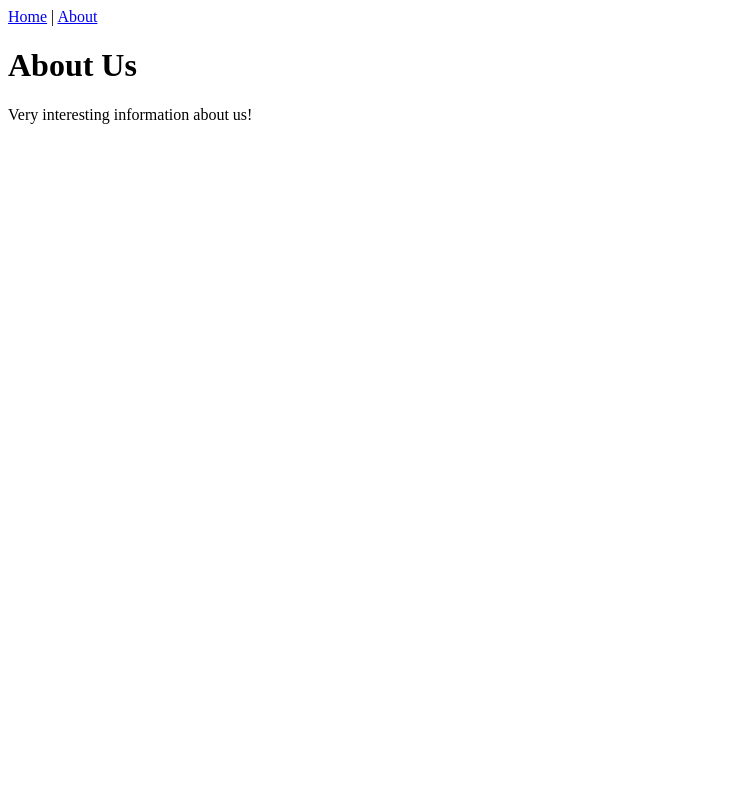
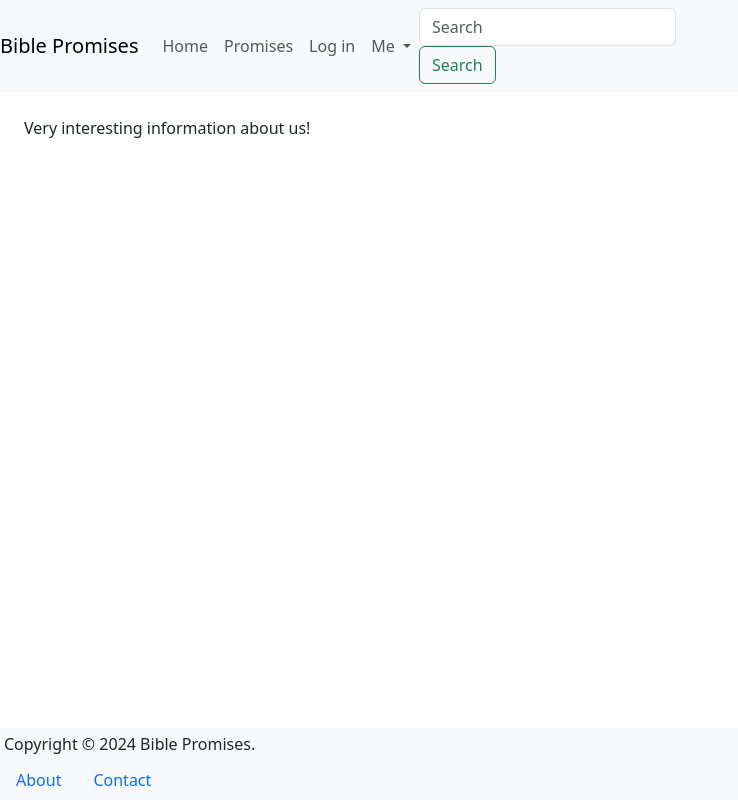
Before and after one commit to samoore333/biblepromises.com, a Django app: page /about-us/ in a window 1280 px wide. Shown: the whole page, without its empty margins (0-738 px from the left). Run offline with Django 4.2, Linux system fonts and the light colour scheme; some libraries are stand-ins or nearby versions.

Commit message:
Base Template Edits

```diff
--- a/templates/_base.html
+++ b/templates/_base.html
@@ -3,16 +3,72 @@
 <head>
 <meta charset="UTF-8">
 <meta name="viewport" content="width=device-width, initial-scale=1">
-<title>{% block title %}{% endblock %} | Hello, Django!</title>
+<link href="https://cdn.jsdelivr.net/npm/bootstrap@5.3.3/dist/css/bootstrap.min.css" rel="stylesheet" integrity="sha384-QWTKZyjpPEjISv5WaRU9OFeRpok6YctnYmDr5pNlyT2bRjXh0JMhjY6hW+ALEwIH" crossorigin="anonymous">
+<script src="https://kit.fontawesome.com/2554e7175e.js" crossorigin="anonymous"></script>
+<title>{% block title %}{% endblock %} | Bible Promises</title>
 </head>
 <body>
 <header>
-  <a href="{% url 'pages:homepage' %}">Home</a> |
-  <a href="{% url 'pages:about-us' %}">About</a>
+  <nav class="navbar navbar-expand-lg navbar-light bg-light">
+    <a class="navbar-brand" href="#">Bible Promises</a>
+    <button class="navbar-toggler" type="button" data-toggle="collapse"
+      data-target="#navbarSupportedContent" aria-expanded="false"
+      aria-controls="navbarSupportedContent" aria-label="Toggle navigation">
+      <span class="navbar-toggler-icon"></span>
+    </button>
+
+    <div class="collapse navbar-collapse" id="navbarSupportedContent">
+      <ul class="navbar-nav mr-auto">
+        <li class="nav-item active">
+          <a class="nav-link" href="#">Home
+            <span class="sr-only">(current)</span>
+          </a>
+        </li>
+        <li class="nav-item">
+          <a class="nav-link" href="#">Promises</a>
+        </li>
+        <li class="nav-item">
+          <a class="nav-link" href="#">Log in</a>
+        </li>
+        <li class="nav-item dropdown">
+          <a class="nav-link dropdown-toggle" href="#" id="navbarDropdown"
+             role="button" data-toggle="dropdown" aria-haspopup="true"
+             aria-expanded="false">
+            Me
+          </a>
+          <div class="dropdown-menu" aria-labelledby="navbarDropdown">
+            <a class="dropdown-item" href="#">My Account</a>
+            <a class="dropdown-item" href="#">My Bible Promises</a>
+            <div class="dropdown-divider"></div>
+            <a class="dropdown-item" href="#">Log out</a>
+          </div>
+        </li>
+      </ul>
+      <form class="form-inline my-2 my-lg-0">
+        <input class="form-control mr-sm-2" type="search"
+        placeholder="Search" aria-label="Search">
+        <button class="btn btn-outline-success my-2 my-sm-0" type="submit">
+          Search
+        </button>
+      </form>
+    </div>
+  </nav>
 </header>
-<h1>{% block header %}Hello, Django!{% endblock %}</h1>
-<main>
-  {% block main %}{% endblock %}
+<main class="m-4 pb-5">
+  {% block main %}<h2>Welcome!</h2>{% endblock %}
 </main>
+<footer class="fixed-bottom bg-light row">
+    <div class="col">
+      <div class="float-right m-1 mr-2">Copyright &copy; 2024 Bible Promises.</div>
+      <nav>
+        <ul class="nav">
+          <li class="nav-item"><a class="nav-link" href="#">About</a></li>
+          <li class="nav-item"><a class="nav-link" href="#">Contact</a></li>
+        </ul>
+      </nav>
+    </div>
+  </nav>
+</footer>
+<script src="https://cdn.jsdelivr.net/npm/bootstrap@5.3.3/dist/js/bootstrap.bundle.min.js" integrity="sha384-YvpcrYf0tY3lHB60NNkmXc5s9fDVZLESaAA55NDzOxhy9GkcIdslK1eN7N6jIeHz" crossorigin="anonymous"></script>
 </body>
 </html>
```
